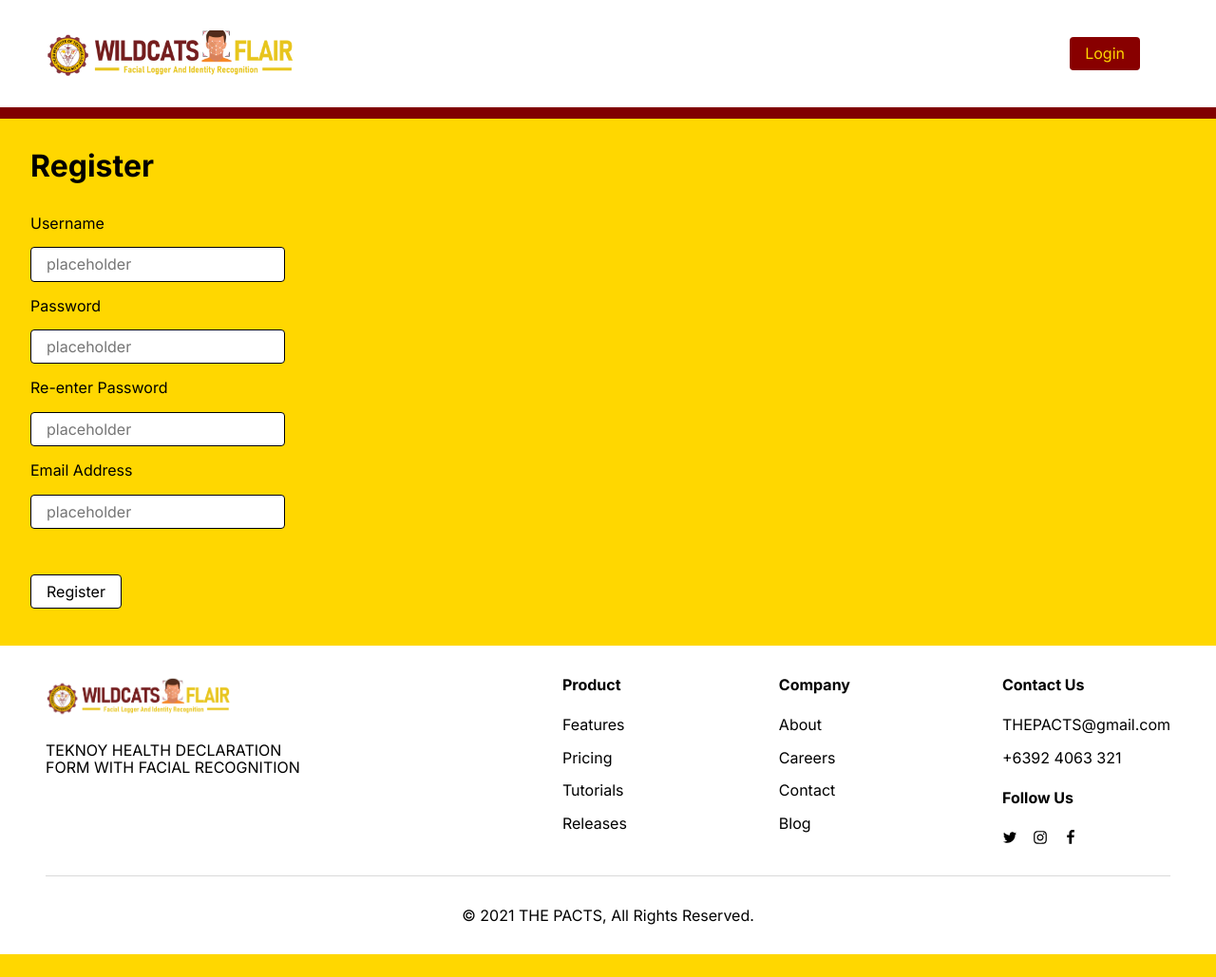
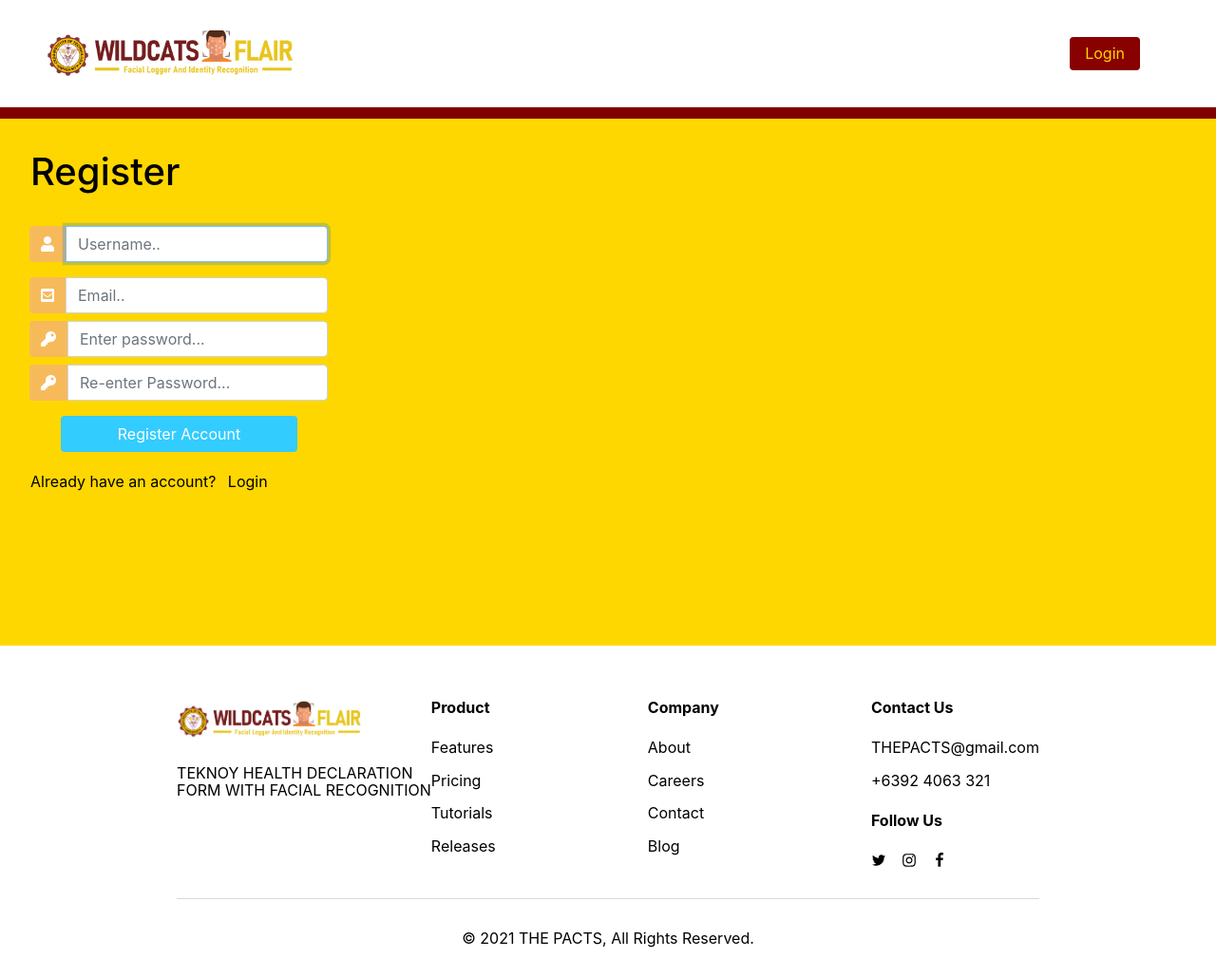
Before and after one commit to Demigud/flair, a Django app: template flairsite/myapp/templates/register.html in a window 1280 px wide. Shown: the whole page at 95% size. Before the commit the page ends 1005 px from the top, so only its background shows below. Run offline with Django 4.2, Linux system fonts and the light colour scheme; the template is opened without the code that fills it: values that come from a table or form of the project are taken from there, others are empty; some libraries are stand-ins or nearby versions.

Commit message:
Login, Register & Logout
Done creating the login, register & logout

```diff
--- a/flairsite/flairsite/settings.py
+++ b/flairsite/flairsite/settings.py
@@ -38,7 +38,10 @@ INSTALLED_APPS = [
     'django.contrib.sessions',
     'django.contrib.messages',
     'django.contrib.staticfiles',
+    'crispy_forms',
 ]
+
+CRISPY_TEMPLATE_PACK = 'uni_form'
 
 MIDDLEWARE = [
     'django.middleware.security.SecurityMiddleware',
--- a/flairsite/flairsite/urls.py
+++ b/flairsite/flairsite/urls.py
@@ -17,6 +17,6 @@ from django.contrib import admin
 from django.urls import path, include
 
 urlpatterns = [
-    path('app/', include('myapp.urls')),
+    path('', include('myapp.urls')),
     path('admin/', admin.site.urls),
 ]
--- /dev/null
+++ b/flairsite/myapp/forms.py
@@ -0,0 +1,11 @@
+from django.forms import ModelForm
+from django.contrib.auth.forms import UserCreationForm
+from django.contrib.auth.models import User
+from django import forms
+
+
+
+class CreateUserForm(UserCreationForm):
+    class Meta:
+        model = User
+        fields = ['username', 'email', 'password1', 'password2']
--- a/flairsite/myapp/templates/health-form.html
+++ b/flairsite/myapp/templates/health-form.html
@@ -62,8 +62,8 @@
             </div>
           </div>
           <div class="health-form-btn-group">
-            <button class="health-form-login button">Login</button>
-            <button class="health-form-register button">Register</button>
+            <span style="margin-right: 12px; color: #800000;">Hello, {{request.user}}</span>
+            <span><a href="{% url 'logout' %}" role="button" class="health-form-register button">Logout</a></span>
           </div>
           <div data-type="BurgerMenu" class="health-form-burger-menu">
             <svg viewBox="0 0 1024 1024" class="health-form-icon">
@@ -102,6 +102,8 @@
                   <span>Contact Us</span>
                 </span>
                 <span class="navigation-links-text3"><span></span></span>
+
+
               </nav>
             </div>
             <div>
--- a/flairsite/myapp/templates/register.html
+++ b/flairsite/myapp/templates/register.html
@@ -16,6 +16,35 @@
     <meta property="twitter:card" content="summary_large_image" />
     {% load static %}
     <link rel="stylesheet" href="{% static 'style.css'%}">
+
+    <link rel="stylesheet" href="https://stackpath.bootstrapcdn.com/bootstrap/4.1.3/css/bootstrap.min.css" integrity="sha384-MCw98/SFnGE8fJT3GXwEOngsV7Zt27NXFoaoApmYm81iuXoPkFOJwJ8ERdknLPMO" crossorigin="anonymous">
+	  <script src="https://ajax.googleapis.com/ajax/libs/jquery/3.3.1/jquery.min.js"></script>
+	<link rel="stylesheet" href="https://use.fontawesome.com/releases/v5.6.1/css/all.css" integrity="sha384-gfdkjb5BdAXd+lj+gudLWI+BXq4IuLW5IT+brZEZsLFm++aCMlF1V92rMkPaX4PP" crossorigin="anonymous">
+    <style>
+      .login_btn {
+			width: 100%;
+			background: #33ccff !important;
+			color: white !important;
+		}
+		.login_btn:focus {
+			box-shadow: none !important;
+			outline: 0px !important;
+		}
+		.login_container {
+			padding: 0 2rem;
+		}
+		.input-group-text {
+			background: #f7ba5b !important;
+			color: white !important;
+			border: 0 !important;
+			border-radius: 0.25rem 0 0 0.25rem !important;
+		}
+		.input_user,
+		.input_pass:focus {
+			box-shadow: none !important;
+			outline: 0px !important;
+		}
+    </style>
     <style data-tag="reset-style-sheet">
       html {  line-height: 1.15;}body {  margin: 0;}* {  box-sizing: border-box;  border-width: 0;  border-style: solid;}p,li,ul,pre,div,h1,h2,h3,h4,h5,h6 {  margin: 0;  padding: 0;}button,input,optgroup,select,textarea {  font-family: inherit;  font-size: 100%;  line-height: 1.15;  margin: 0;}button,select {  text-transform: none;}button,[type="button"],[type="reset"],[type="submit"] {  -webkit-appearance: button;}button::-moz-focus-inner,[type="button"]::-moz-focus-inner,[type="reset"]::-moz-focus-inner,[type="submit"]::-moz-focus-inner {  border-style: none;  padding: 0;}button:-moz-focus,[type="button"]:-moz-focus,[type="reset"]:-moz-focus,[type="submit"]:-moz-focus {  outline: 1px dotted ButtonText;}a {  color: inherit;  text-decoration: inherit;}input {  padding: 2px 4px;}img {  display: block;}html { scroll-behavior: smooth  }
     </style>
@@ -134,21 +163,43 @@
         </header>
         <div class="register-container04"></div>
         <div class="register-container05">
-          <h1>Register</h1>
-          <span class="register-text01">Username</span>
-          <input type="text" placeholder="placeholder" class="input" />
-          <span class="register-text02">Password</span>
-          <input type="text" placeholder="placeholder" class="input" />
-          <div class="register-container06">
-            <div class="register-container07">
-              <span class="register-text03">Re-enter Password</span>
-            </div>
-          </div>
-          <input type="text" placeholder="placeholder" class="input" />
-          <span class="register-text04">Email Address</span>
-          <input type="text" placeholder="placeholder" class="input" />
-          <button class="register-button button">Register</button>
+          <!--REGISTRATION FORM-->
+          <h1 style="margin-bottom: 33px;">Register</h1>
+          <form method="POST" action="">
+              {% csrf_token %}
+						<div class="input-group mb-3">
+							<div class="input-group-append">
+								<span class="input-group-text"><i class="fas fa-user"></i></span>
+							</div>
+							{{form.username}}
+						</div>
+						<div class="input-group mb-2">
+							<div class="input-group-append">
+								<span class="input-group-text"><i class="fas fa-envelope-square"></i></span>
+							</div>
+							{{form.email}}
+						</div>
+						<div class="input-group mb-2">
+							<div class="input-group-append">
+								<span class="input-group-text"><i class="fas fa-key"></i></span>
+							</div>
+							{{form.password1}}
+						</div>
+						<div class="input-group mb-2">
+							<div class="input-group-append">
+								<span class="input-group-text"><i class="fas fa-key"></i></span>
+							</div>
+							{{form.password2}}
+						</div>
+
+				   		<div class="d-flex justify-content-center mt-3 login_container">
+				 			<input class="btn login_btn" type="submit" value="Register Account" style="margin-bottom:22px">
+				   		</div>
+               Already have an account? <a href="{% url 'login' %}" class="ml-2" style="margin-bottom: 12px;">Login</a>
+					</form>
+          {{form.errors}}
         </div>
+        <div class="mt-4">
         <footer class="register-footer">
           <div class="register-container08">
             <div class="register-logo">
@@ -225,5 +276,19 @@
         </footer>
       </div>
     </div>
+
+    <script>
+//Query All input fields
+  var form_fields = document.getElementsByTagName('input')
+  form_fields[1].placeholder='Username..';
+  form_fields[2].placeholder='Email..';
+  form_fields[3].placeholder='Enter password...';
+  form_fields[4].placeholder='Re-enter Password...';
+
+
+  for (var field in form_fields){
+  form_fields[field].className += ' form-control'
+}
+</script>
   </body>
 </html>
--- a/flairsite/myapp/urls.py
+++ b/flairsite/myapp/urls.py
@@ -4,12 +4,12 @@ from . import views
 
 
 urlpatterns = [
-    #Admin
-
+    #LOGIN,LOGOUT,REGISTER
+    path('login/', views.userlogin, name='login'),
+    path('register/', views.register, name='register'),
+    path('logout/', views.logoutUser, name='logout'),
 
     #ClientSide
     path('', views.home, name='home'),
-    path('login', views.login, name='login'),
-    path('register', views.register, name='register'),
     path('healthform', views.healthform, name='healthform'),
 ]
```
Also changed, not shown: flairsite/myapp/templates/login.html (+59 -6 lines), flairsite/myapp/views.py (+51 -4 lines), flairsite/db.sqlite3.
